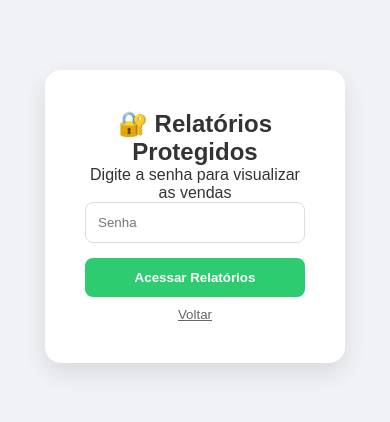
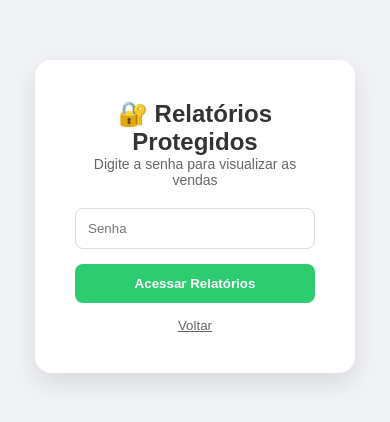
Before and after one commit to diegofree10-eng/Festa-em-topo, a Next.js app: page /admin/pedidos in a window 390 px wide. Shown: the part 206-628 px from the top of the page. Built offline with nearby package versions, Linux system fonts and the light colour scheme.

Commit message:
Fix: tipagem de pedidos e ajuste mobile na tabela

```diff
--- a/app/admin/pedidos/page.tsx
+++ b/app/admin/pedidos/page.tsx
@@ -10,14 +10,14 @@ export default function AdminPedidos() {
 
   const [isLogged, setIsLogged] = useState(false);
   const [password, setPassword] = useState("");
+
+  // CORREÇÃO AQUI: Inicializado como array vazio tipado implicitamente para evitar erro no build da Vercel
   const [pedidos, setPedidos] = useState([]);
   const [loading, setLoading] = useState(true);
-
-  // NOVO: Estado para busca
   const [busca, setBusca] = useState("");
 
   function handleLogin() {
-    const SENHA_MESTRE = "1234";
+    const SENHA_MESTRE = "1234"; // Dica: mude isso antes de divulgar o link real!
     if (password === SENHA_MESTRE) {
       setIsLogged(true);
     } else {
@@ -28,6 +28,7 @@ export default function AdminPedidos() {
   useEffect(() => {
     if (!isLogged) return;
     const q = query(collection(db, "registros_pedidos"), orderBy("numeroPedido", "desc"));
+
     const unsub = onSnapshot(q, (snap) => {
       const lista = snap.docs.map(doc => ({
         id: doc.id,
@@ -48,7 +49,6 @@ export default function AdminPedidos() {
     }
   }
 
-  // ATUALIZADO: Ciclo de status mais completo
   async function alterarStatus(id, statusAtual) {
     const proximosStatus = {
       "Pendente": "Em Produção",
@@ -71,7 +71,6 @@ export default function AdminPedidos() {
     }
   }
 
-  // NOVO: Filtro lógico de busca
   const pedidosFiltrados = pedidos.filter(p =>
     p.cliente?.toLowerCase().includes(busca.toLowerCase()) ||
     p.numeroPedido?.toString().includes(busca)
@@ -82,7 +81,7 @@ export default function AdminPedidos() {
       <div style={styles.loginOverlay}>
         <div style={styles.loginBox}>
           <h2>🔐 Relatórios Protegidos</h2>
-          <p>Digite a senha para visualizar as vendas</p>
+          <p style={{fontSize: '14px', color: '#666', marginBottom: '20px'}}>Digite a senha para visualizar as vendas</p>
           <input
             type="password"
             placeholder="Senha"
@@ -106,31 +105,30 @@ export default function AdminPedidos() {
         <button onClick={() => router.push("/admin")} style={styles.btnBack}>
           ⬅ Voltar ao Painel Admin
         </button>
-        <h1>📊 Gestão de Pedidos</h1>
+        <h1 style={{marginTop: '15px'}}>📊 Gestão de Pedidos</h1>
       </div>
 
       <div style={styles.statsRow}>
         <div style={styles.statCard}>
-          <span>Pedidos Pendentes</span>
-          <h2 style={{ color: "#e67e22" }}>
+          <span style={styles.statLabel}>Pendentes</span>
+          <h2 style={{ color: "#e67e22", margin: '5px 0' }}>
             {pedidos.filter(p => p.status === "Pendente").length}
           </h2>
         </div>
         <div style={styles.statCard}>
-          <span>Faturamento Total</span>
-          <h2>
+          <span style={styles.statLabel}>Faturamento</span>
+          <h2 style={{ margin: '5px 0' }}>
             R$ {pedidos.reduce((acc, p) => acc + (p.financeiro?.total || 0), 0).toFixed(2).replace(".", ",")}
           </h2>
         </div>
         <div style={styles.statCard}>
-          <span>💰 Total Recebido (Pago)</span>
-          <h2 style={{ color: "#2ecc71" }}>
+          <span style={styles.statLabel}>💰 Recebido</span>
+          <h2 style={{ color: "#2ecc71", margin: '5px 0' }}>
             R$ {pedidos.filter(p => p.pago).reduce((acc, p) => acc + (p.financeiro?.total || 0), 0).toFixed(2).replace(".", ",")}
           </h2>
         </div>
       </div>
 
-      {/* NOVO: Barra de Busca */}
       <div style={styles.searchBar}>
         <input
           type="text"
@@ -148,7 +146,7 @@ export default function AdminPedidos() {
               <th style={styles.th}>Nº</th>
               <th style={styles.th}>Data</th>
               <th style={styles.th}>Cliente</th>
-              <th style={styles.th}>Produtos / Variação</th>
+              <th style={styles.th}>Produtos</th>
               <th style={styles.th}>Total</th>
               <th style={styles.th}>Ações</th>
             </tr>
@@ -199,7 +197,6 @@ export default function AdminPedidos() {
                       style={{
                         ...styles.statusBtn,
                         backgroundColor: pedido.pago ? "#2ecc71" : "#bdc3c7",
-                        width: "110px"
                       }}
                     >
                       {pedido.pago ? "💰 Pago" : "💵 Confirmar"}
@@ -212,11 +209,10 @@ export default function AdminPedidos() {
                         backgroundColor:
                           pedido.status === "Concluído" ? "#3498db" :
                           pedido.status === "Em Produção" ? "#9b59b6" : "#e67e22",
-                        width: "110px"
                       }}
                     >
-                      {pedido.status === "Concluído" ? "✓ Concluído" :
-                       pedido.status === "Em Produção" ? "🛠️ Produção" : "⏳ Pendente"}
+                      {pedido.status === "Concluído" ? "✓ OK" :
+                       pedido.status === "Em Produção" ? "🛠️ Prod" : "⏳ Pend"}
                     </button>
 
                     <button onClick={() => apagarPedido(pedido.id)} style={styles.deleteBtn}>🗑️</button>
@@ -227,7 +223,7 @@ export default function AdminPedidos() {
           </tbody>
         </table>
         {pedidosFiltrados.length === 0 && (
-          <div style={{padding: '20px', textAlign: 'center', color: '#64748b'}}>Nenhum pedido encontrado.</div>
+          <div style={{padding: '30px', textAlign: 'center', color: '#64748b'}}>Nenhum pedido encontrado.</div>
         )}
       </div>
     </div>
@@ -236,59 +232,33 @@ export default function AdminPedidos() {
 
 const styles = {
   loginOverlay: { display: "flex", justifyContent: "center", alignItems: "center", height: "100vh", background: "#f0f2f5" },
-  loginBox: { background: "#fff", padding: "40px", borderRadius: "16px", boxShadow: "0 10px 25px rgba(0,0,0,0.1)", textAlign: "center", width: "300px" },
-  inputLogin: { width: "100%", padding: "12px", marginBottom: "15px", borderRadius: "8px", border: "1px solid #ddd" },
-  btnBack: { marginBottom: "20px", padding: "10px 15px", background: "#3498db", color: "#fff", border: "none", borderRadius: "8px", cursor: "pointer", fontWeight: "bold" },
-  btnBackMinimal: { marginTop: "10px", background: "none", border: "none", color: "#666", cursor: "pointer", textDecoration: "underline" },
+  loginBox: { background: "#fff", padding: "40px", borderRadius: "16px", boxShadow: "0 10px 25px rgba(0,0,0,0.1)", textAlign: "center", width: "90%", maxWidth: "320px" },
+  inputLogin: { width: "100%", padding: "12px", marginBottom: "15px", borderRadius: "8px", border: "1px solid #ddd", boxSizing: "border-box" },
+  btnBack: { padding: "10px 15px", background: "#3498db", color: "#fff", border: "none", borderRadius: "8px", cursor: "pointer", fontWeight: "bold" },
+  btnBackMinimal: { marginTop: "15px", background: "none", border: "none", color: "#666", cursor: "pointer", textDecoration: "underline", display: 'block', width: '100%' },
   btnGreen: { background: "#2ecc71", color: "#fff", padding: "12px", borderRadius: "8px", border: "none", cursor: "pointer", width: "100%", fontWeight: "bold" },
-  page: { padding: "30px", background: "#f8f9fa", minHeight: "100vh", fontFamily: "sans-serif" },
-  header: { marginBottom: "30px" },
-  loading: { display: "flex", justifyContent: "center", alignItems: "center", height: "100vh" },
-  statsRow: { display: "flex", gap: "20px", marginBottom: "30px" },
-  statCard: { background: "#fff", padding: "20px", borderRadius: "12px", flex: 1, boxShadow: "0 2px 10px rgba(0,0,0,0.05)" },
-
-  // Estilos novos da busca
+  page: { padding: "15px", background: "#f8f9fa", minHeight: "100vh", fontFamily: "sans-serif" },
+  header: { marginBottom: "20px" },
+  loading: { display: "flex", justifyContent: "center", alignItems: "center", height: "100vh", color: "#64748b" },
+  statsRow: { display: "flex", flexWrap: "wrap", gap: "10px", marginBottom: "20px" },
+  statCard: { background: "#fff", padding: "15px", borderRadius: "12px", flex: "1 1 150px", boxShadow: "0 2px 10px rgba(0,0,0,0.05)" },
+  statLabel: { fontSize: "12px", color: "#64748b", fontWeight: "bold" },
   searchBar: { marginBottom: "20px" },
-  searchInput: { width: "100%", maxWidth: "400px", padding: "12px 20px", borderRadius: "25px", border: "1px solid #cbd5e1", outline: "none", fontSize: "14px", boxShadow: "0 2px 5px rgba(0,0,0,0.02)" },
-
-  tableContainer: { background: "#fff", borderRadius: "12px", overflowX: "auto", boxShadow: "0 4px 20px rgba(0,0,0,0.08)" },
-  table: { width: "100%", borderCollapse: "collapse", textAlign: "left" },
+  searchInput: { width: "100%", maxWidth: "400px", padding: "12px 20px", borderRadius: "25px", border: "1px solid #cbd5e1", outline: "none", fontSize: "14px", boxSizing: "border-box" },
+  tableContainer: { background: "#fff", borderRadius: "12px", overflowX: "auto", boxShadow: "0 4px 20px rgba(0,0,0,0.08)", WebkitOverflowScrolling: "touch" },
+  table: { width: "100%", borderCollapse: "collapse", textAlign: "left", minWidth: "800px" }, // Força scroll lateral se a tela for menor que 800px
   thead: { background: "#2c3e50", color: "#fff" },
-  th: { padding: "15px", fontSize: "13px" },
-  tr: { borderBottom: "1px solid #eee", transition: "0.2s" },
+  th: { padding: "15px", fontSize: "12px", textTransform: "uppercase" },
+  tr: { borderBottom: "1px solid #eee" },
   td: { padding: "15px", fontSize: "14px", color: "#444" },
   tdBold: { padding: "15px", fontWeight: "bold", color: "#2c3e50" },
   tdTotal: { padding: "15px", fontWeight: "bold", color: "#2ecc71" },
-  itemContainer: { marginBottom: "10px" },
-  itemLine: { fontSize: "13px", color: "#334155" },
-  badgeVariacao: {
-    display: "inline-block",
-    fontSize: "10px",
-    fontWeight: "bold",
-    padding: "2px 8px",
-    borderRadius: "10px",
-    marginTop: "4px",
-    color: "#1e293b",
-    border: "1px solid #cbd5e1"
-  },
-  personalizacaoBox: {
-    marginTop: "12px",
-    padding: "8px",
-    background: "#fff9db",
-    borderRadius: "8px",
-    border: "1px dashed #f1c40f",
-  },
-  personalizacaoTitle: {
-    fontSize: "10px",
-    fontWeight: "bold",
-    color: "#856404",
-    marginBottom: "3px"
-  },
-  personalizacaoText: {
-    fontSize: "12px",
-    color: "#444",
-    lineHeight: "1.4"
-  },
-  statusBtn: { border: "none", color: "#fff", padding: "8px 12px", borderRadius: "20px", cursor: "pointer", fontSize: "11px", fontWeight: "bold", transition: "0.3s" },
-  deleteBtn: { background: "none", border: "none", cursor: "pointer", fontSize: "16px", marginLeft: "5px", opacity: 0.6 }
+  itemContainer: { marginBottom: "8px" },
+  itemLine: { fontSize: "13px" },
+  badgeVariacao: { display: "inline-block", fontSize: "10px", fontWeight: "bold", padding: "2px 8px", borderRadius: "10px", marginTop: "4px" },
+  personalizacaoBox: { marginTop: "10px", padding: "8px", background: "#fff9db", borderRadius: "8px", border: "1px dashed #f1c40f" },
+  personalizacaoTitle: { fontSize: "10px", fontWeight: "bold", color: "#856404" },
+  personalizacaoText: { fontSize: "12px", color: "#444" },
+  statusBtn: { border: "none", color: "#fff", padding: "8px 10px", borderRadius: "15px", cursor: "pointer", fontSize: "10px", fontWeight: "bold", width: "85px" },
+  deleteBtn: { background: "none", border: "none", cursor: "pointer", fontSize: "16px", opacity: 0.5 }
 };
```
Also changed, not shown: public/logo-logo.png (renamed from public/logo para catalogo.png).
